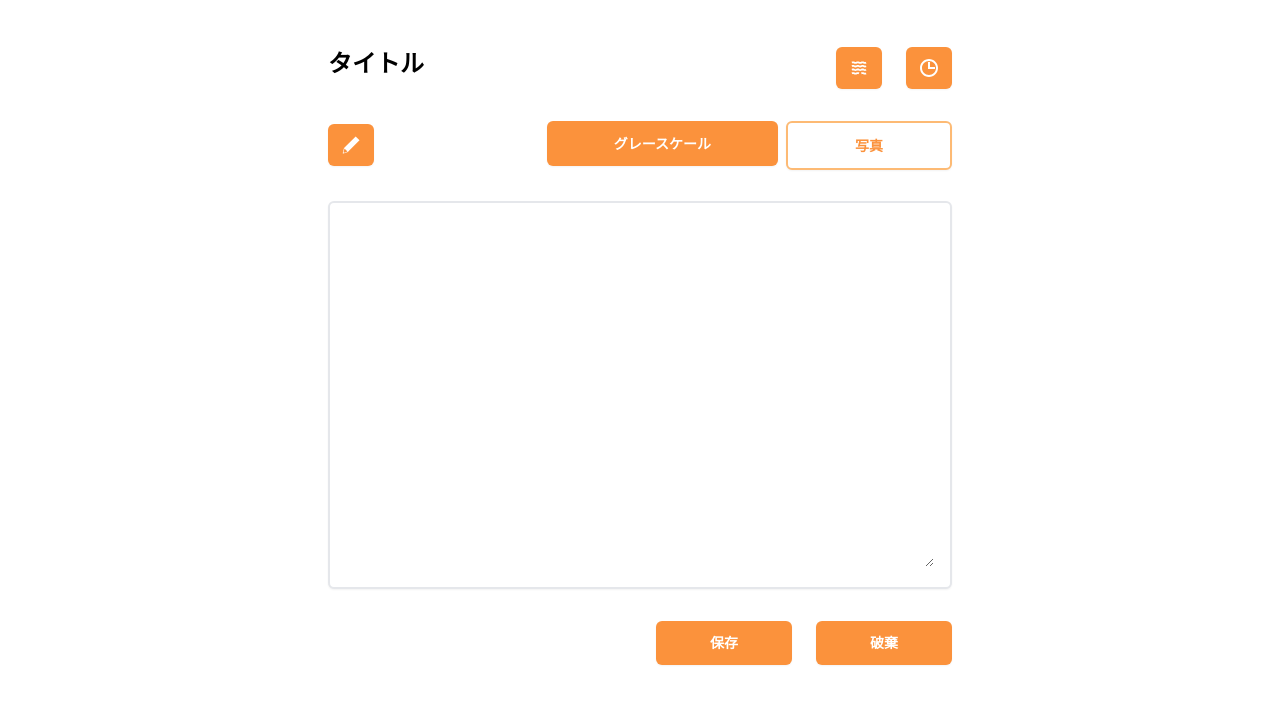
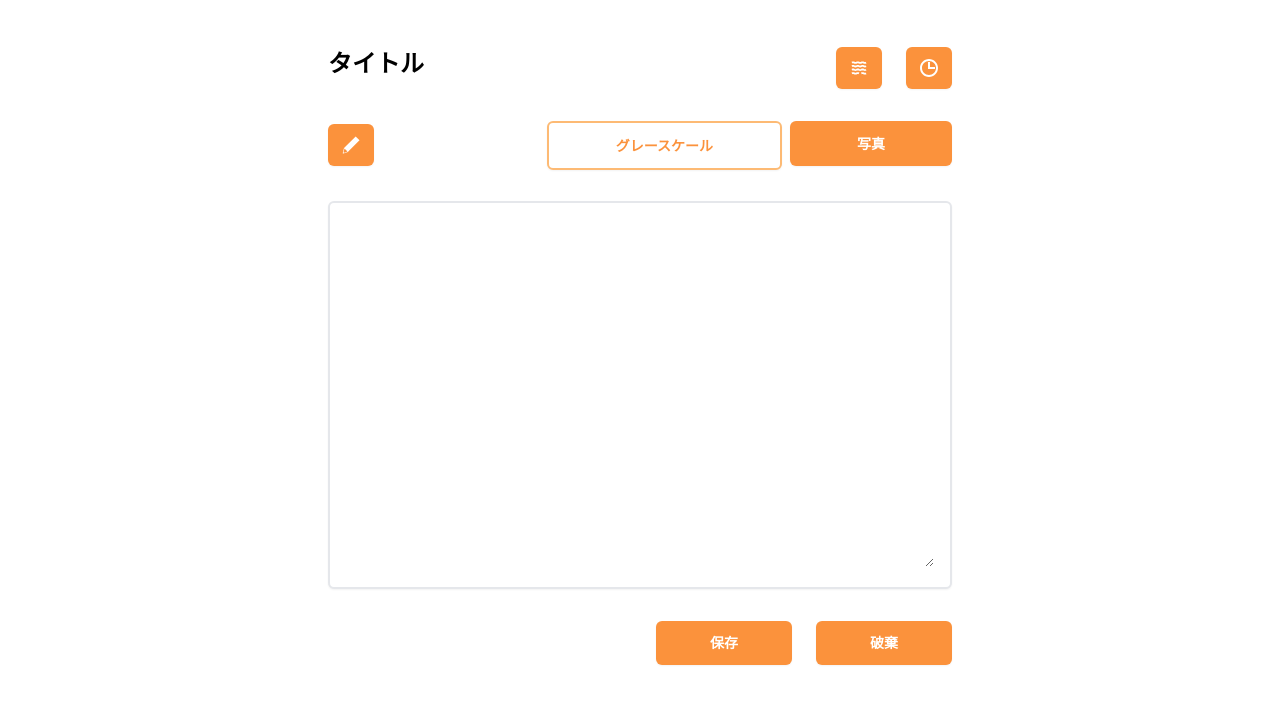
Before and after one commit to KodamaAzumi/input-web, a website built with Vite: page write/index.html in a window 1280 px wide. Both pictures are taken after a click on the link "グレースケール". Shown: the part 65-768 px from the top of the page. Built offline with nearby package versions, Linux system fonts and the light colour scheme.

Commit message:
タブのボタンの装飾を変更

```diff
--- a/write/index.html
+++ b/write/index.html
@@ -215,7 +215,7 @@
         <ul class="mb-0 flex list-none flex-row flex-wrap">
           <li class="-mb-px mr-2 flex-auto text-center last:mr-0">
             <a
-              class="block rounded-md bg-orange-400 px-5 py-3 text-sm font-bold uppercase leading-normal text-white shadow-sm"
+              class="block rounded-md border-2 border-orange-300 bg-white px-5 py-3 text-sm font-bold uppercase leading-normal text-orange-400 shadow-sm"
               onclick="changeAtiveTab(event,'tab-grayscale')"
             >
               グレースケール
@@ -223,7 +223,7 @@
           </li>
           <li class="-mb-px mr-2 flex-auto text-center last:mr-0">
             <a
-              class="block rounded-md border-2 border-orange-300 bg-white px-5 py-3 text-sm font-bold uppercase leading-normal text-orange-400 shadow-sm"
+              class="block rounded-md bg-orange-400 px-5 py-3 text-sm font-bold uppercase leading-normal text-white shadow-sm hover:bg-orange-300"
               onclick="changeAtiveTab(event,'tab-image')"
             >
               写真
--- a/write/js/script.js
+++ b/write/js/script.js
@@ -90,25 +90,28 @@ const changeAtiveTab = (event, tabID) => {
     .getElementById('tabs-id')
     .querySelectorAll('.tab-content > div');
   for (let i = 0; i < aElements.length; i++) {
-    aElements[i].classList.remove('text-white');
-    aElements[i].classList.remove('bg-orange-400');
-    aElements[i].classList.add('text-orange-400');
-    aElements[i].classList.add('bg-white');
+    aElements[i].classList.remove('text-orange-400');
+    aElements[i].classList.remove('bg-white');
     // border-2 border-orange-300
-    aElements[i].classList.add('border-2');
-    aElements[i].classList.add('border-orange-300');
+    aElements[i].classList.remove('border-2');
+    aElements[i].classList.remove('border-orange-300');
+
+    aElements[i].classList.add('text-white');
+    aElements[i].classList.add('bg-orange-400');
+    // hover:bg-orange-300
+    aElements[i].classList.add('hover:bg-orange-300');
 
     tabContents[i].classList.add('hidden');
     tabContents[i].classList.remove('block');
   }
-  element.classList.remove('text-orange-400');
-  element.classList.remove('bg-white');
+  element.classList.remove('text-white');
+  element.classList.remove('bg-orange-400');
+  element.classList.remove('hover:bg-orange-300');
 
-  element.classList.remove('border-2');
-  element.classList.remove('border-orange-300');
-
-  element.classList.add('text-white');
-  element.classList.add('bg-orange-400');
+  element.classList.add('text-orange-400');
+  element.classList.add('bg-white');
+  element.classList.add('border-2');
+  element.classList.add('border-orange-300');
   document.getElementById(tabID).classList.remove('hidden');
   document.getElementById(tabID).classList.add('block');
 };
```
